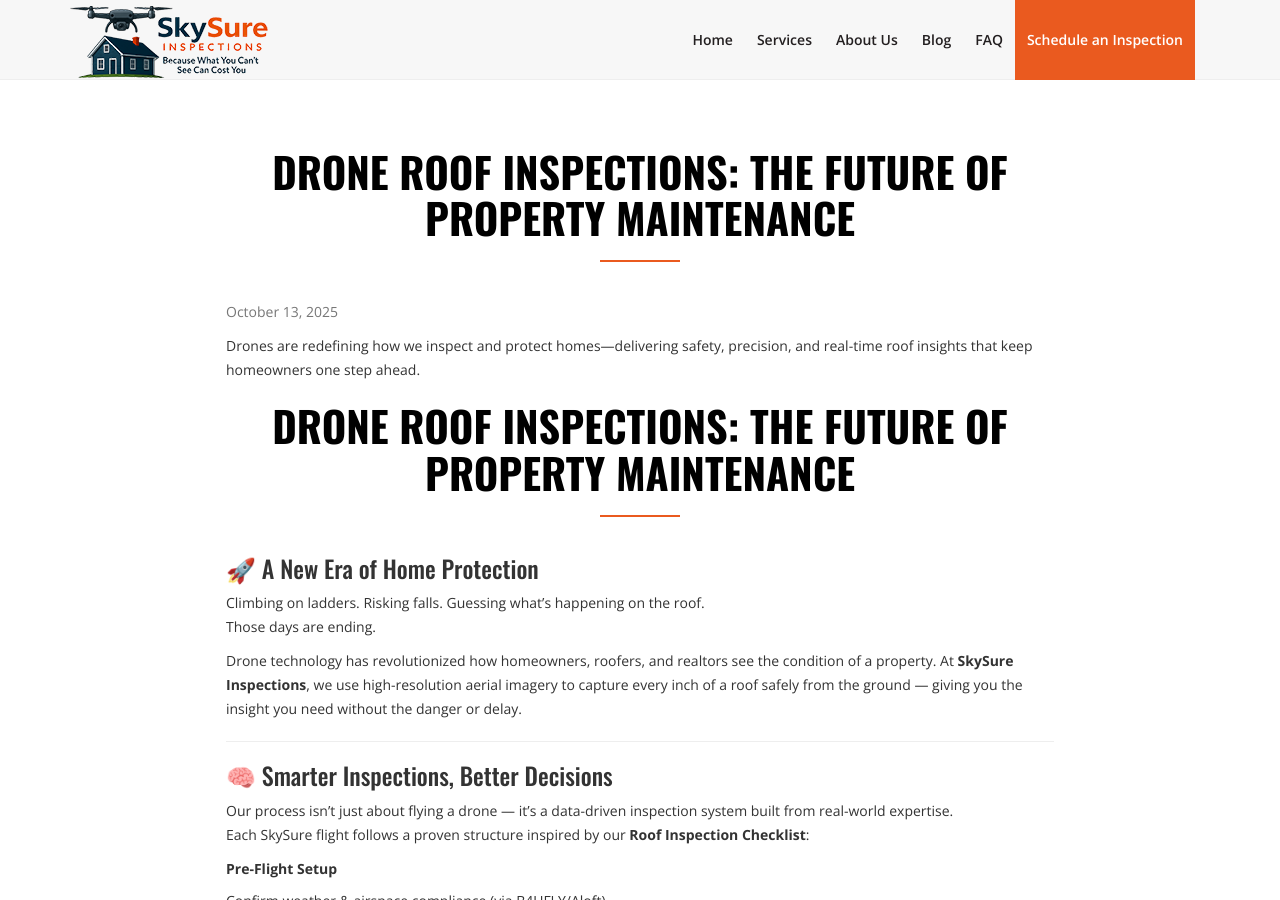
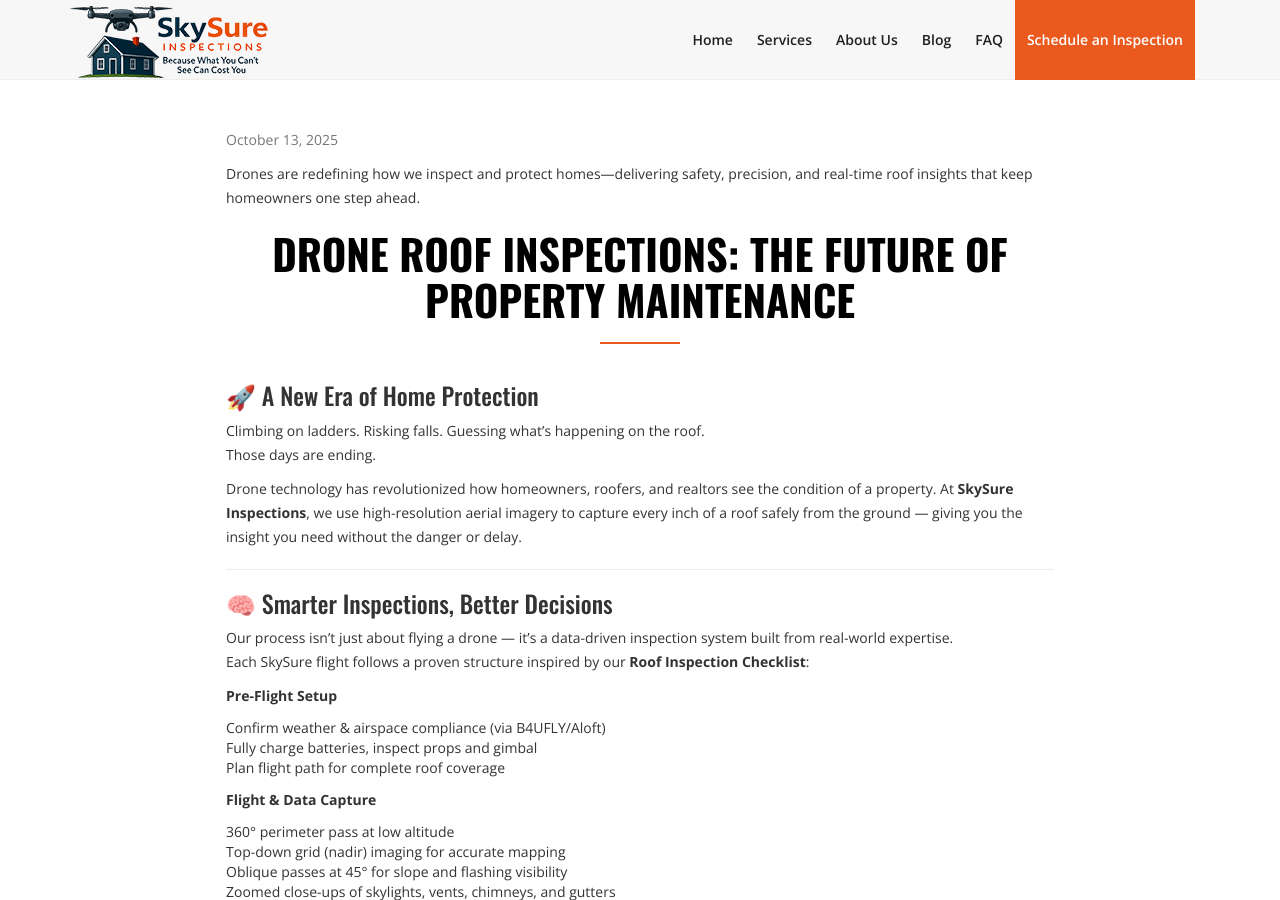
Before and after one commit to ahdworsky/SkySureInspections, a Jekyll site: the page built from _posts/2025-10-13-The-Future.md, in a window 1280 px wide and 900 px high. Built offline with Jekyll 4.4.1, drawn with Linux system fonts in a browser that asks for light colours; nearby versions of some CDN libraries; library files that are not in the unit come from our copies; some of the changed lines change nothing that is shown.

Commit message:
Update 2025-10-13-The-Future.md

```diff
--- a/_posts/2025-10-13-The-Future.md
+++ b/_posts/2025-10-13-The-Future.md
@@ -5,6 +5,8 @@ date: 2025-10-13 09:00:00 -0400
 description: "Discover how drone roof inspections from SkySure make property maintenance faster, safer, and smarter than ever before."
 image: /assets/images/posts/drone-inspections-future.jpg
 tags: [technology, homeowners, realtors, roofing, drone-inspection]
+show_title: false
+
 ---
 
 Drones are redefining how we inspect and protect homes—delivering safety, precision, and real-time roof insights that keep homeowners one step ahead.
```
